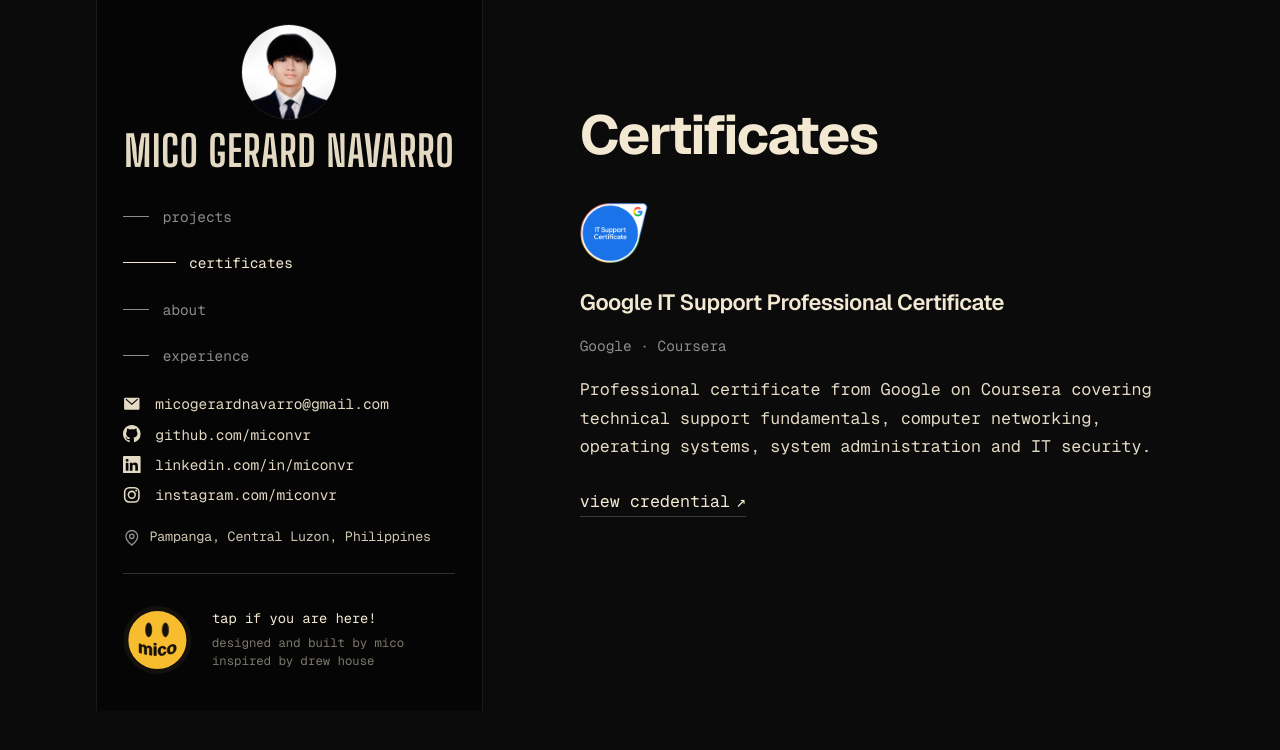
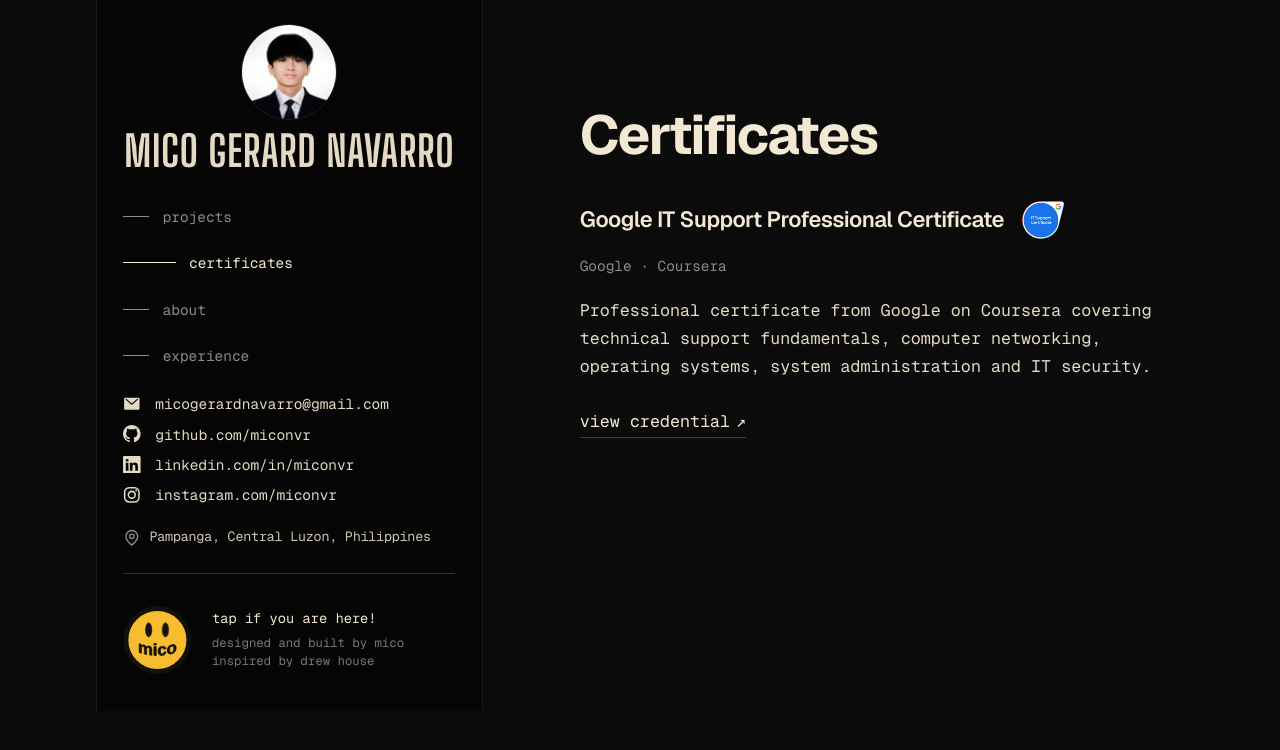
Before and after one commit to miconvr/portfolio, a plain HTML site: page certificates/index.html in a window 1280 px wide. Drawn offline with Linux system fonts and the light colour scheme; no server answers.

Commit message:
feat: add google it support badge and credential link

```diff
--- a/certificates/index.html
+++ b/certificates/index.html
@@ -41,8 +41,7 @@
 <article>
   <h1 class="page-title">Certificates</h1>
   <div class="entry">
-    <img class="cert-badge" src="/images/google-it-support-badge.png" height="64" alt="Google IT Support Certificate badge">
-    <h2>Google IT Support Professional Certificate</h2>
+    <h2>Google IT Support Professional Certificate<img class="cert-badge" src="/images/google-it-support-badge.png" height="40" alt="Google IT Support Certificate badge"></h2>
     <p class="when">Google &middot; Coursera</p>
     <p>Professional certificate from Google on Coursera covering technical support fundamentals, computer networking, operating systems, system administration and IT security.</p>
     <ul class="links"><li><a href="https://www.coursera.org/account/accomplishments/specialization/0XX7JA2E66JU" target="_blank" rel="noopener noreferrer">view credential</a></li></ul>
--- a/css/styles.css
+++ b/css/styles.css
@@ -2835,6 +2835,6 @@ html.vt-leave::view-transition-new(page) { animation: none; opacity: 1 }
   .projects-grid .item .sheen::before { animation: none }
 }
 
-/* Certificates: badge above the title */
-.cert-badge { display: block; width: auto; height: 4rem; margin-bottom: .9rem }
-@media (max-width: 480px) { .cert-badge { height: 3.5rem } }
+/* Certificates: badge to the right of the title */
+.cert-badge { display: block; width: auto; height: 2.5rem; flex: none }
+@media (max-width: 480px) { .cert-badge { height: 2rem } }
```
Also changed, not shown: 1 other file.
